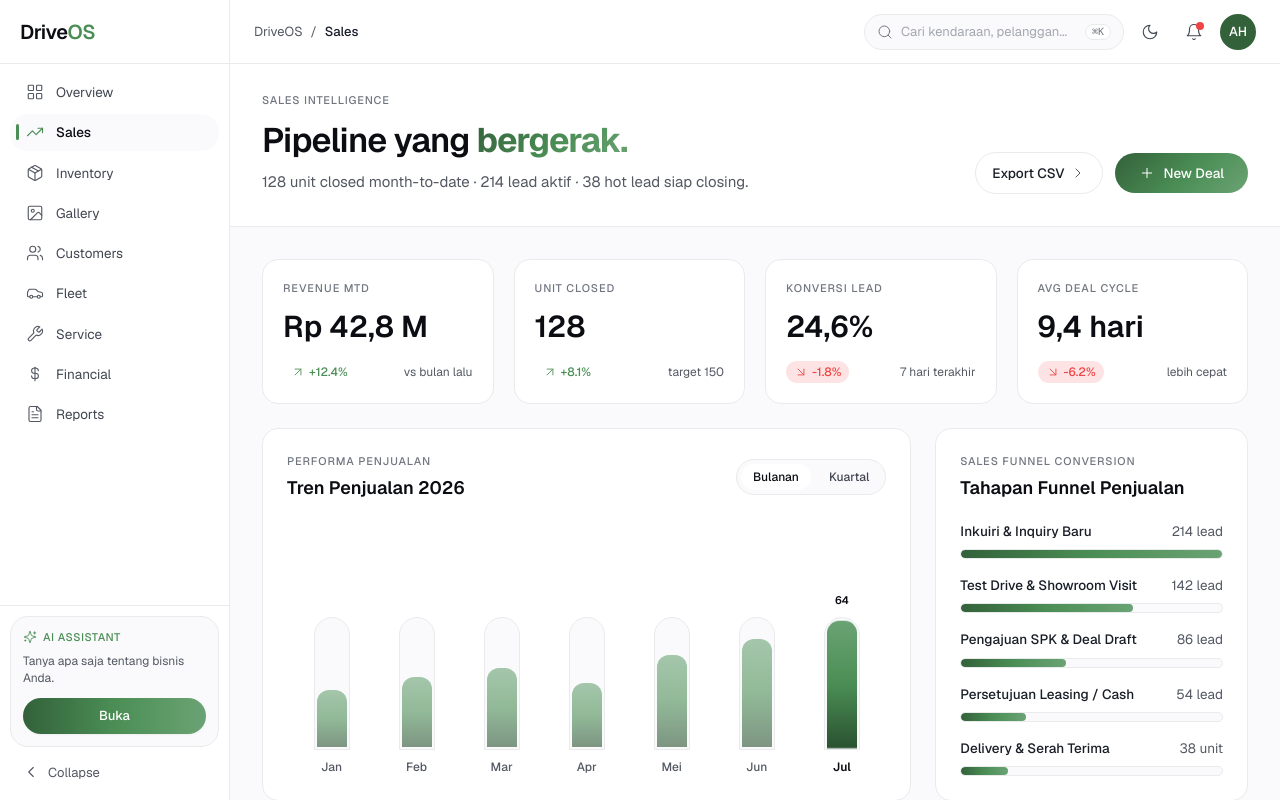
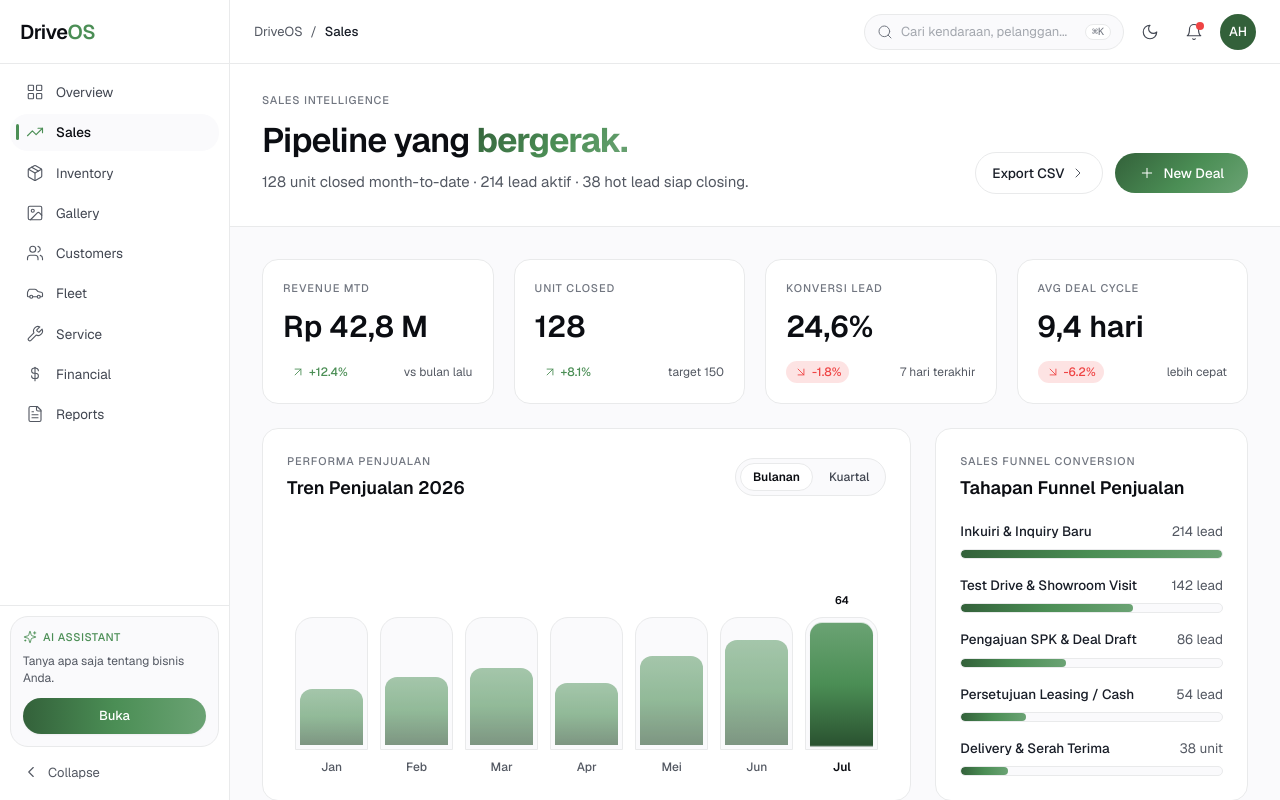
Before and after one commit to Nevad-dot/Vibe-Coding-DriveOS, a Next.js app in the folder apps/web/: page /sales in a window 1280 px wide. Built offline with nearby package versions, Linux system fonts and the light colour scheme.

Commit message:
fix: Update Revenue MTD divider line to responsive border-surfaceLight-border and add crisp rounded borders to filter pills in Dark Mode

```diff
--- a/apps/web/src/features/dashboard/components/SalesTrendChart.tsx
+++ b/apps/web/src/features/dashboard/components/SalesTrendChart.tsx
@@ -14,6 +14,7 @@ const BAR_DATA = [
 
 export const SalesTrendChart: React.FC = () => {
   const [hoveredIdx, setHoveredIdx] = useState<number | null>(6);
+  const [filterPeriod, setFilterPeriod] = useState<"Bulanan" | "Kuartal">("Bulanan");
 
   return (
     <div className="bg-surfaceLight-card border border-surfaceLight-border p-6 rounded-2xl flex flex-col justify-between h-full shadow-xs transform-gpu">
@@ -28,11 +29,25 @@ export const SalesTrendChart: React.FC = () => {
           </h3>
         </div>
 
-        <div className="flex items-center gap-1.5 bg-surfaceLight-pearl border border-surfaceLight-border p-1 rounded-full text-[12px] font-medium text-textGray-secondary">
-          <button className="px-3 py-1 rounded-full bg-surfaceLight-card text-textGray-display shadow-xs">
+        <div className="flex items-center gap-1 bg-surfaceLight-pearl border border-surfaceLight-border p-1 rounded-full text-[12px] font-medium text-textGray-secondary">
+          <button
+            onClick={() => setFilterPeriod("Bulanan")}
+            className={`px-3 py-1 rounded-full transition-all duration-150 cursor-pointer ${
+              filterPeriod === "Bulanan"
+                ? "bg-surfaceLight-card border border-surfaceLight-border text-textGray-display shadow-xs font-semibold"
+                : "hover:text-textGray-primary"
+            }`}
+          >
             Bulanan
           </button>
-          <button className="px-3 py-1 rounded-full hover:text-textGray-primary transition-colors">
+          <button
+            onClick={() => setFilterPeriod("Kuartal")}
+            className={`px-3 py-1 rounded-full transition-all duration-150 cursor-pointer ${
+              filterPeriod === "Kuartal"
+                ? "bg-surfaceLight-card border border-surfaceLight-border text-textGray-display shadow-xs font-semibold"
+                : "hover:text-textGray-primary"
+            }`}
+          >
             Kuartal
           </button>
         </div>
@@ -52,14 +67,16 @@ export const SalesTrendChart: React.FC = () => {
               {/* Tooltip Value */}
               <div
                 className={`text-[11px] font-semibold transition-opacity duration-150 ${
-                  isSelected ? "opacity-100 text-textGray-display" : "opacity-0 group-hover:opacity-100 text-textGray-tertiary"
+                  isSelected
+                    ? "opacity-100 text-textGray-display font-bold"
+                    : "opacity-0 group-hover:opacity-100 text-textGray-tertiary"
                 }`}
               >
                 {bar.val}
               </div>
 
-              {/* Bar Track & Gradient Fill (Native CSS GPU Transitions) */}
-              <div className="w-full max-w-[36px] bg-surfaceLight-pearl border border-surfaceLight-border rounded-t-xl h-full flex items-end p-0.5 overflow-hidden">
+              {/* Bar Track & Gradient Fill */}
+              <div className="w-full bg-surfaceLight-pearl border border-surfaceLight-border rounded-t-xl h-full flex items-end p-1 overflow-hidden">
                 <div
                   style={{ height: bar.height }}
                   className={`w-full rounded-t-lg transition-all duration-300 transform-gpu ${
@@ -71,7 +88,11 @@ export const SalesTrendChart: React.FC = () => {
               </div>
 
               {/* Month Label */}
-              <span className={`text-[12px] font-medium transition-colors duration-150 ${isSelected ? "text-textGray-display font-semibold" : "text-textGray-tertiary"}`}>
+              <span
+                className={`text-[12px] font-medium transition-colors duration-150 ${
+                  isSelected ? "text-textGray-display font-semibold" : "text-textGray-tertiary"
+                }`}
+              >
                 {bar.month}
               </span>
             </div>
--- a/apps/web/src/features/financial/components/BrandPerformancePanel.tsx
+++ b/apps/web/src/features/financial/components/BrandPerformancePanel.tsx
@@ -61,7 +61,7 @@ const BrandCardItem: React.FC<BrandCardProps> = ({
   delayIndex,
 }) => {
   return (
-    <div className="flex flex-col gap-2 py-3 border-b border-[#272A34] last:border-b-0">
+    <div className="flex flex-col gap-2 py-3 border-b border-surfaceLight-border last:border-b-0">
       {/* Header Row */}
       <div className="flex items-center justify-between">
         <h4 className="text-[15px] font-bold text-textGray-display">{brand}</h4>
--- a/apps/web/src/features/financial/components/RevenueTrendChart.tsx
+++ b/apps/web/src/features/financial/components/RevenueTrendChart.tsx
@@ -56,9 +56,9 @@ export const RevenueTrendChart: React.FC = () => {
           <div className="flex items-center gap-1 bg-surfaceLight-pearl border border-surfaceLight-border p-1 rounded-full text-[12px] font-medium text-textGray-secondary">
             <button
               onClick={() => setFilterPeriod("12Bulan")}
-              className={`px-3 py-1 rounded-full transition-colors cursor-pointer ${
+              className={`px-3 py-1 rounded-full transition-all duration-150 cursor-pointer ${
                 filterPeriod === "12Bulan"
-                  ? "bg-surfaceLight-card text-textGray-display shadow-xs font-semibold"
+                  ? "bg-surfaceLight-card border border-surfaceLight-border text-textGray-display shadow-xs font-semibold"
                   : "hover:text-textGray-primary"
               }`}
             >
@@ -66,9 +66,9 @@ export const RevenueTrendChart: React.FC = () => {
             </button>
             <button
               onClick={() => setFilterPeriod("Kuartal")}
-              className={`px-3 py-1 rounded-full transition-colors cursor-pointer ${
+              className={`px-3 py-1 rounded-full transition-all duration-150 cursor-pointer ${
                 filterPeriod === "Kuartal"
-                  ? "bg-surfaceLight-card text-textGray-display shadow-xs font-semibold"
+                  ? "bg-surfaceLight-card border border-surfaceLight-border text-textGray-display shadow-xs font-semibold"
                   : "hover:text-textGray-primary"
               }`}
             >
```
Also changed, not shown: 1 other file (tests, documents, lock files or other folders).
